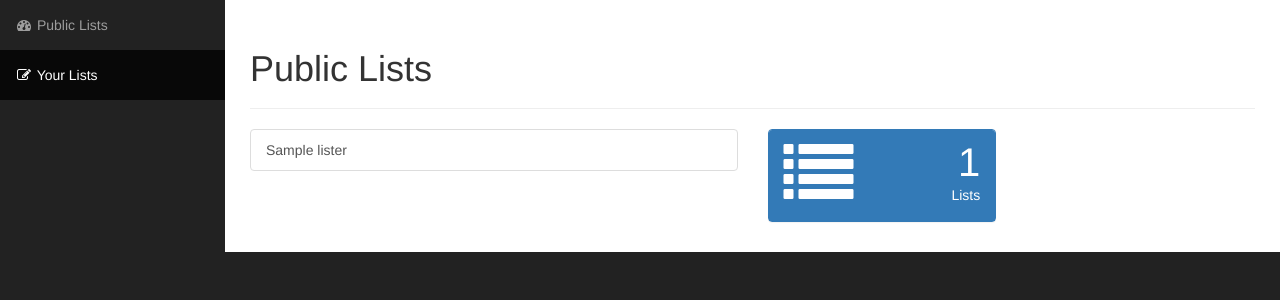
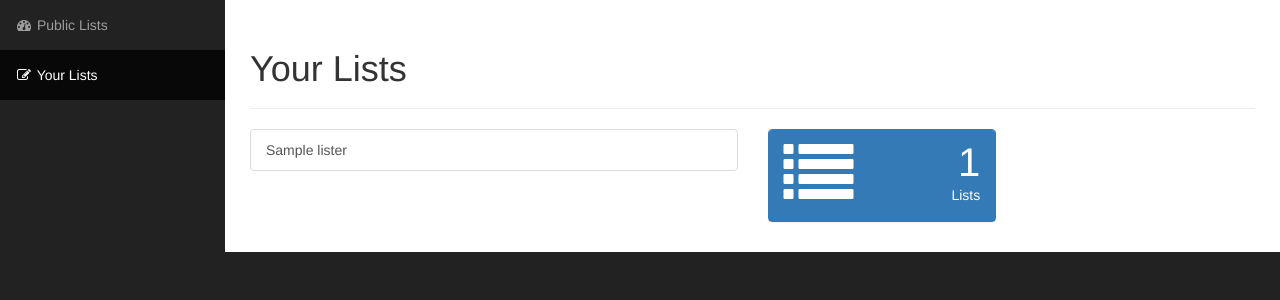
Before and after one commit to bolecki/lister, a Django app: a page that uses lister/lists/templates/lists/login.html in a window 1280 px wide. Shown: the part 51-351 px from the top of the page. Run offline with Django 3.2, Linux system fonts and the light colour scheme; a user stored in the database is signed in; tables that the repository leaves empty hold one stand-in row (values such as "Sample post"); parts of the project's set-up code (start-up, migrations or seed data) failed here and were passed over; some libraries are stand-ins or nearby versions.

Commit message:
display your lists instead of public lists when needed

```diff
--- a/lister/lists/templates/lists/login.html
+++ b/lister/lists/templates/lists/login.html
@@ -101,7 +101,11 @@
 
 
                 <div class="page-header">
+                    {% if not mine %}
                     <h1>Public Lists</h1>
+                    {% else %}
+                    <h1>Your Lists</h1>
+                    {% endif %}
                 </div>
                 <div class="row">
                     <div class="col-lg-6">
```
